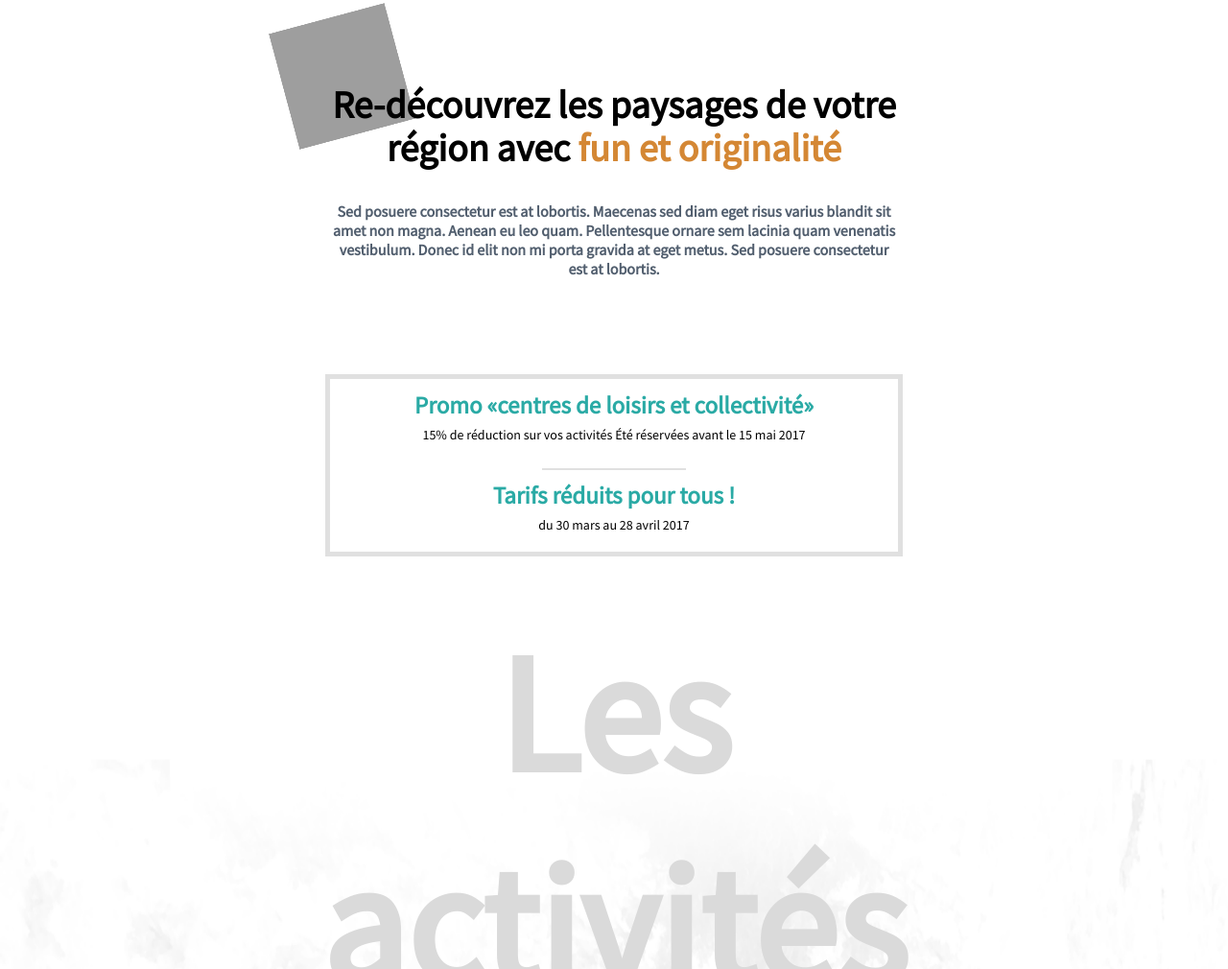
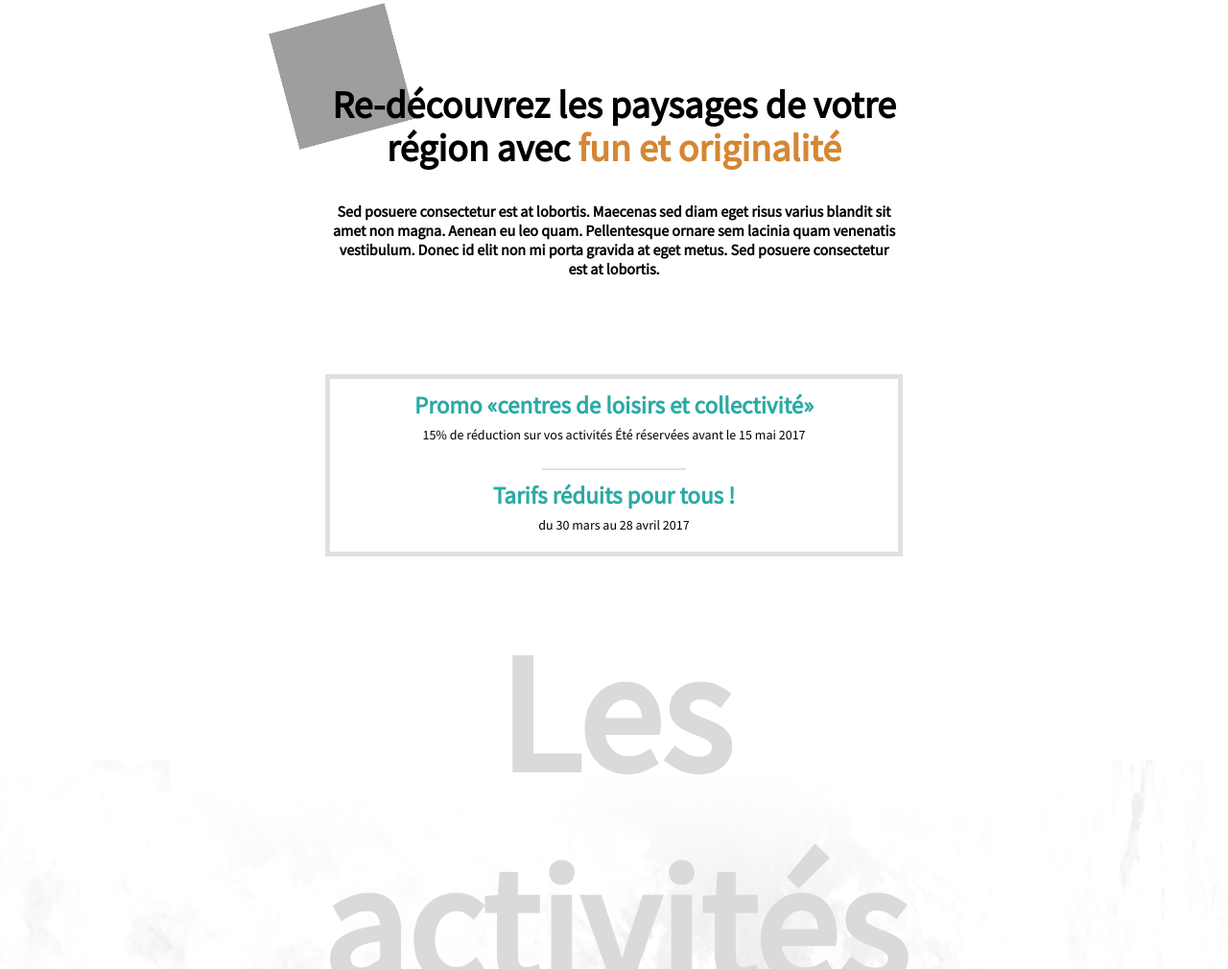
Before and after one commit to ImMyst/Web-integration-temporary, a website: page src/index.html in a window 1280 px wide. Shown: the part 855-1865 px from the top of the page at 96% size. Drawn offline with nearby package versions, Linux system fonts and the light colour scheme; files that its build step writes are made by us from their sources; grey boxes are pictures that could not be loaded; files whose address does not match are found by name.

Commit message:
Updating font color on desc

```diff
--- a/src/styles/_variables.scss
+++ b/src/styles/_variables.scss
@@ -2,7 +2,7 @@
 
 $fb-color: #3b5998;
 $fb-l-color: #4c7ccc;
-$p-color: #515e6e;
+$p-color: #000000;
 $grey-color: #dadada;
 $blue-color: #2aaaa5;
 $border: 1px solid;
--- a/src/styles/style.scss
+++ b/src/styles/style.scss
@@ -155,7 +155,6 @@ html, body {
   p {
     font-weight: 600;
     text-align: center;
-    color: $p-color;
   }
 }
 
```
Also changed, not shown: public/styles/style.css, public/styles/style.min.css.
